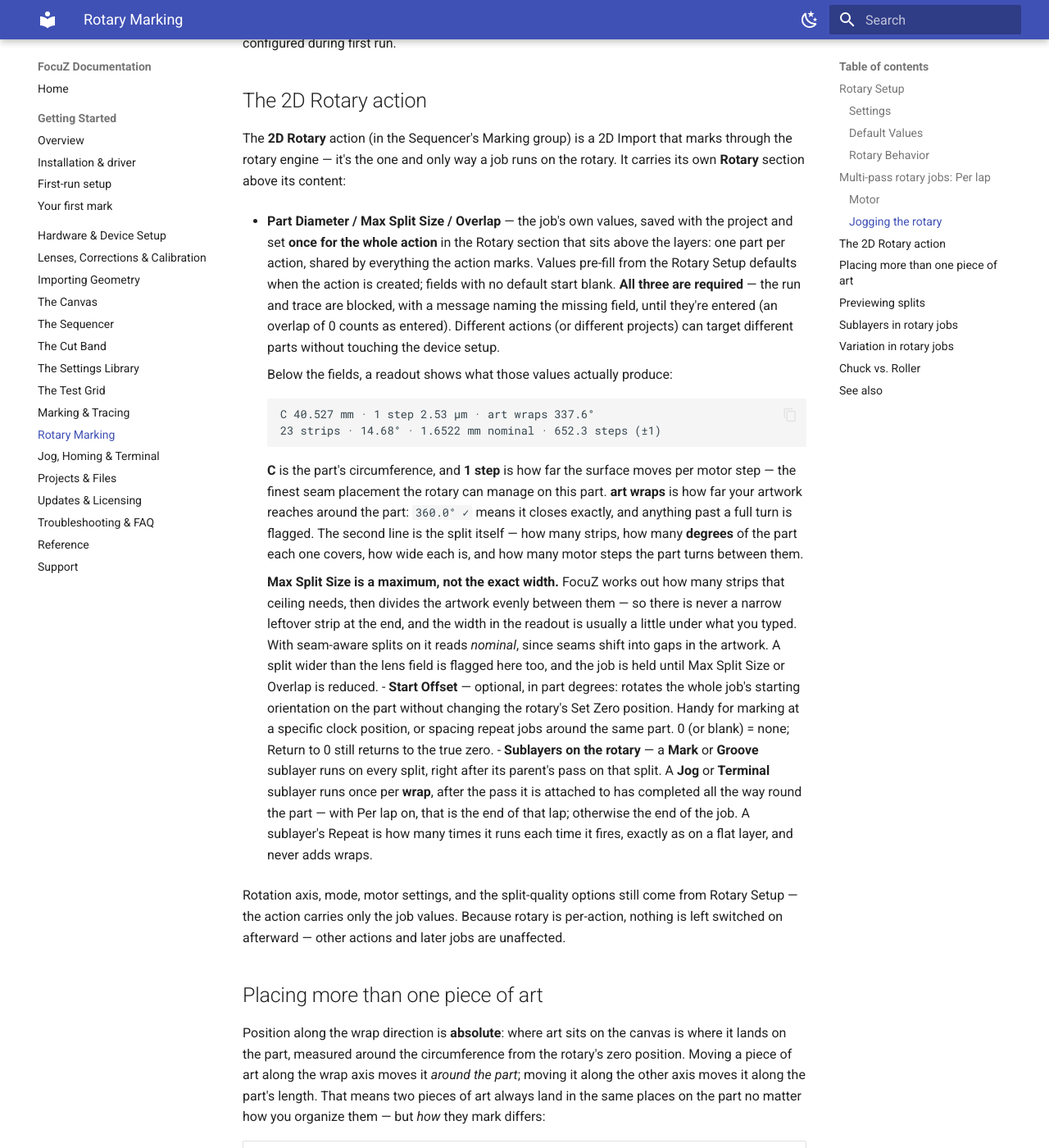
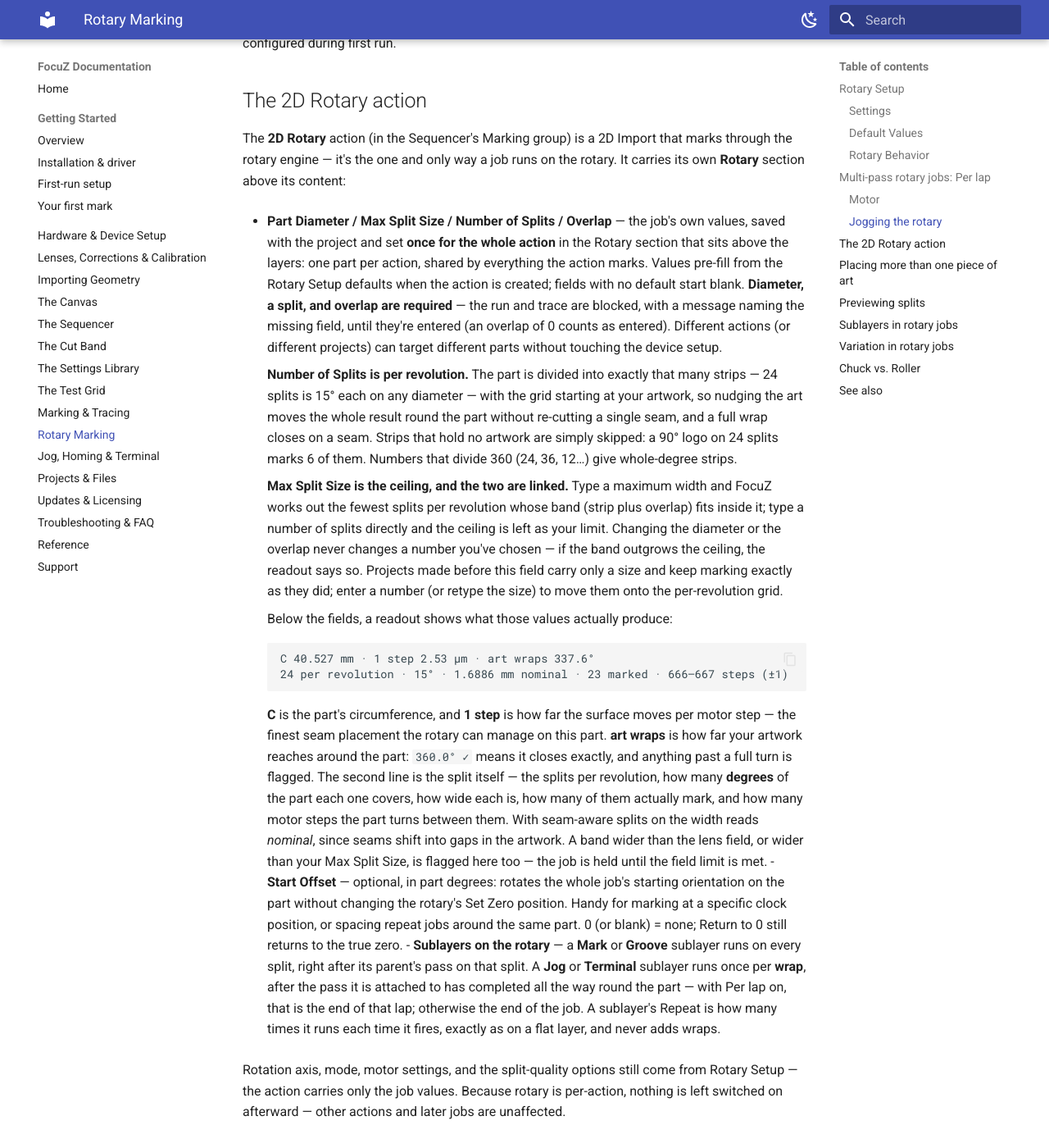
Before and after one commit to Lokahi-Shop/focuz-docs, an MkDocs documentation site: the page built from docs/rotary.md, in a window 1280 px wide and 1400 px high, scrolled down 3638 px. Shown: the whole window at 82% size. Built offline with MkDocs 1.6.1 and Material for MkDocs 9.7.7, drawn with Linux system fonts in a browser that asks for light colours.

Commit message:
Rotary: Number of Splits per revolution, linked to Max Split Size
Co-Authored-By: Claude Fable 5.1 <noreply@anthropic.com>

````diff
--- a/docs/rotary.md
+++ b/docs/rotary.md
@@ -131,34 +131,43 @@ The **2D Rotary** action (in the Sequencer's Marking group) is a 2D Import that
 the rotary engine — it's the one and only way a job runs on the rotary. It carries its own
 **Rotary** section above its content:
 
-- **Part Diameter / Max Split Size / Overlap** — the job's own values, saved with the project and
-  set **once for the whole action** in the Rotary section that sits above the layers: one part
-  per action, shared by everything the action marks. Values pre-fill from the Rotary Setup
-  defaults when the action is created; fields with no default start blank. **All three are
-  required** — the run and trace are blocked, with a message naming the missing field, until
-  they're entered (an overlap of 0 counts as entered). Different actions (or different
-  projects) can target different parts without touching the device setup.
+- **Part Diameter / Max Split Size / Number of Splits / Overlap** — the job's own values, saved
+  with the project and set **once for the whole action** in the Rotary section that sits above
+  the layers: one part per action, shared by everything the action marks. Values pre-fill from
+  the Rotary Setup defaults when the action is created; fields with no default start blank.
+  **Diameter, a split, and overlap are required** — the run and trace are blocked, with a message
+  naming the missing field, until they're entered (an overlap of 0 counts as entered). Different
+  actions (or different projects) can target different parts without touching the device setup.
+
+    **Number of Splits is per revolution.** The part is divided into exactly that many strips —
+    24 splits is 15° each on any diameter — with the grid starting at your artwork, so nudging the
+    art moves the whole result round the part without re-cutting a single seam, and a full wrap
+    closes on a seam. Strips that hold no artwork are simply skipped: a 90° logo on 24 splits marks
+    6 of them. Numbers that divide 360 (24, 36, 12…) give whole-degree strips.
+
+    **Max Split Size is the ceiling, and the two are linked.** Type a maximum width and FocuZ works
+    out the fewest splits per revolution whose band (strip plus overlap) fits inside it; type a
+    number of splits directly and the ceiling is left as your limit. Changing the diameter or the
+    overlap never changes a number you've chosen — if the band outgrows the ceiling, the readout
+    says so. Projects made before this field carry only a size and keep marking exactly as they
+    did; enter a number (or retype the size) to move them onto the per-revolution grid.
 
     Below the fields, a readout shows what those values actually produce:
 
     ```
     C 40.527 mm · 1 step 2.53 µm · art wraps 337.6°
-    23 strips · 14.68° · 1.6522 mm nominal · 652.3 steps (±1)
+    24 per revolution · 15° · 1.6886 mm nominal · 23 marked · 666–667 steps (±1)
     ```
 
     **C** is the part's circumference, and **1 step** is how far the surface moves per motor
     step — the finest seam placement the rotary can manage on this part. **art wraps** is how
     far your artwork reaches around the part: `360.0° ✓` means it closes exactly, and anything
-    past a full turn is flagged. The second line is the split itself — how many strips, how many
-    **degrees** of the part each one covers, how wide each is, and how many motor steps the part
-    turns between them.
-
-    **Max Split Size is a maximum, not the exact width.** FocuZ works out how many strips that
-    ceiling needs, then divides the artwork evenly between them — so there is never a narrow
-    leftover strip at the end, and the width in the readout is usually a little under what you
-    typed. With seam-aware splits on it reads *nominal*, since seams shift into gaps in the
-    artwork. A split wider than the lens field is flagged here too, and the job is held until
-    Max Split Size or Overlap is reduced.
+    past a full turn is flagged. The second line is the split itself — the splits per revolution,
+    how many **degrees** of the part each one covers, how wide each is, how many of them actually
+    mark, and how many motor steps the part turns between them. With seam-aware splits on the
+    width reads *nominal*, since seams shift into gaps in the artwork. A band wider than the lens
+    field, or wider than your Max Split Size, is flagged here too — the job is held until the
+    field limit is met.
 - **Start Offset** — optional, in part degrees: rotates the whole job's starting orientation
   on the part without changing the rotary's Set Zero position. Handy for marking at a specific
   clock position, or spacing repeat jobs around the same part. 0 (or blank) = none; Return to
````
